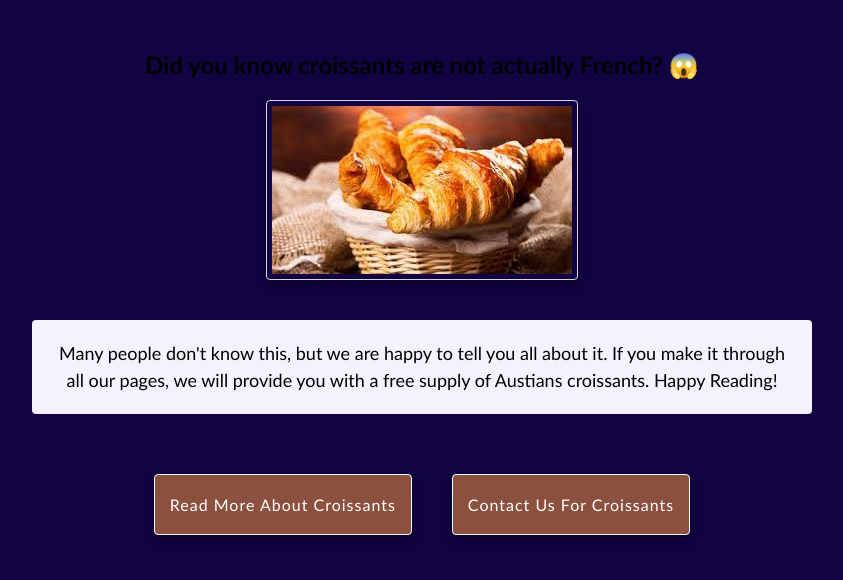
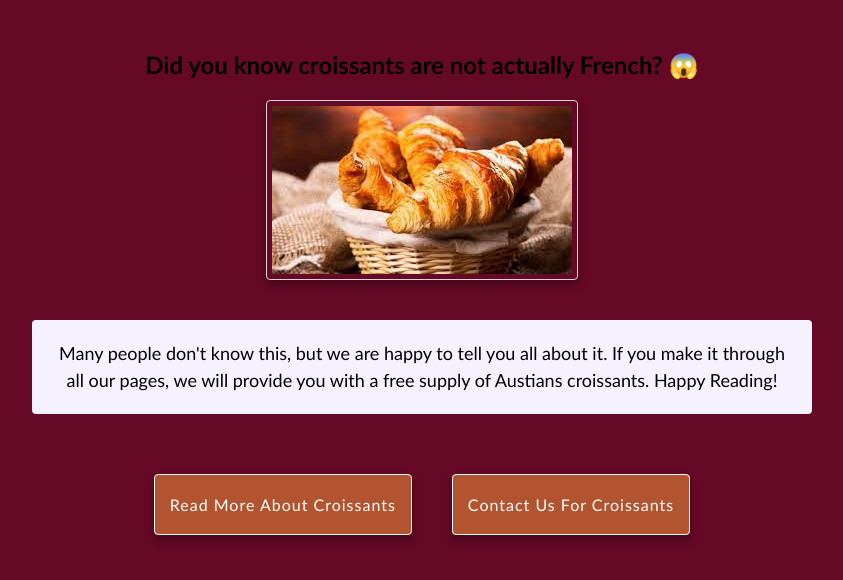
Before and after one commit to NayoBaez/My-Croissant-page-Challenge, a plain HTML site: page index.html in a window 1280 px wide. Shown: the whole page, without its empty margins (218-1061 px from the left). Drawn offline with Linux system fonts and the light colour scheme.

Commit message:
changed background color of  body

```diff
--- a/css/style.css
+++ b/css/style.css
@@ -2,7 +2,7 @@ body {
   margin: 50px auto;
   max-width: 800px;
   font-family: "Gill Sans", sans-serif;
-  background-color: rgb(18, 3, 66);
+  background-color: rgb(101, 9, 38);
 }
 
 :root {
```
